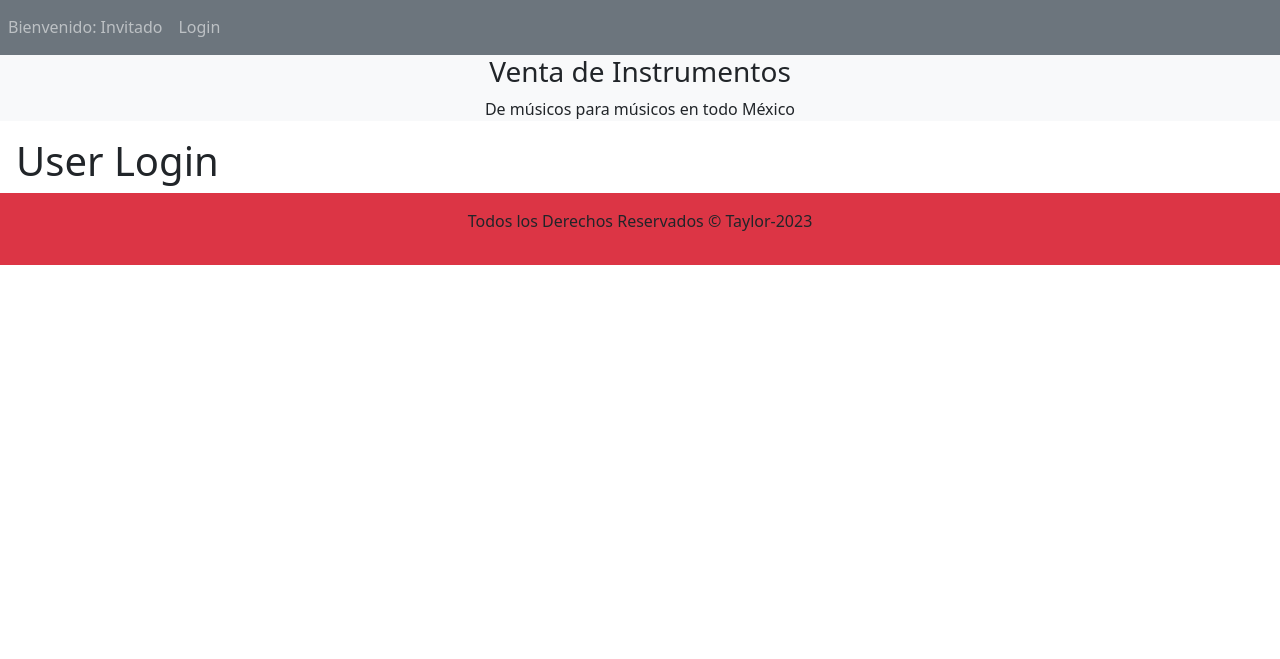
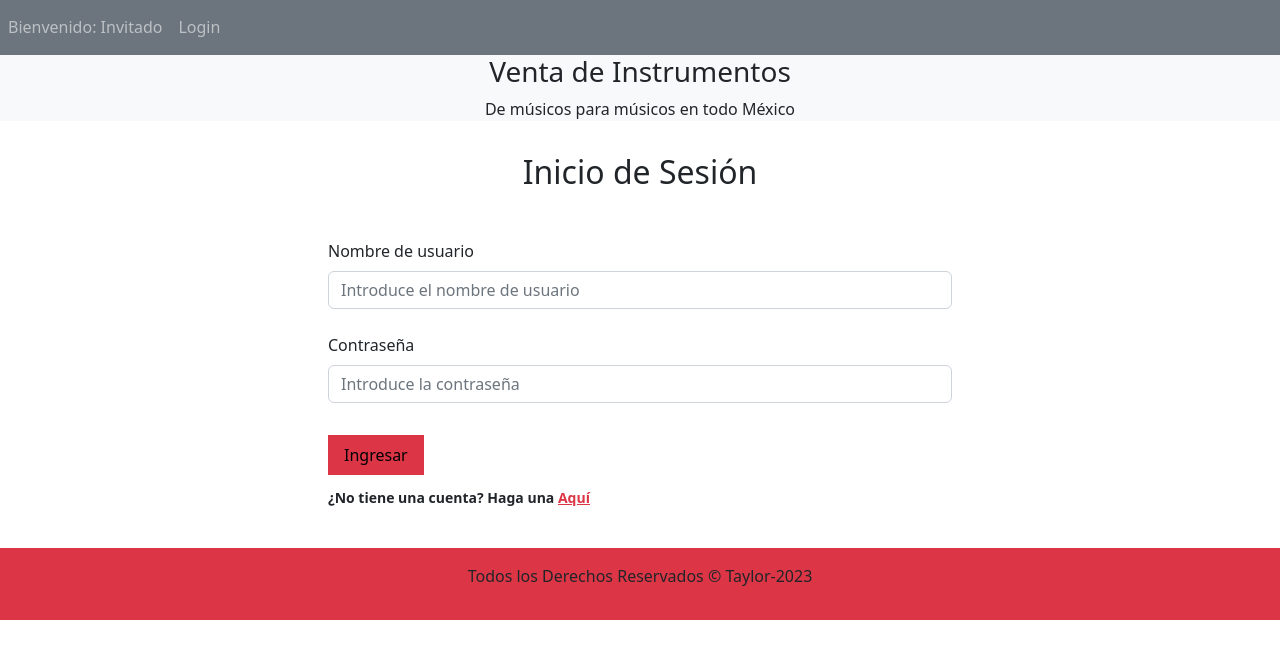
Before and after one commit to gerardmtz/ecommerce-webpage, a PHP site: page /users_area/checkout.php in a window 1280 px wide. Shown: the part 83-742 px from the top of the page. Run offline with PHP 8.4, Linux system fonts and the light colour scheme; some libraries are stand-ins or nearby versions; grey boxes are pictures that could not be loaded.

Commit message:
Se enlazaron todos los archivos del commit entre si para que se pueade acceder a los apartados de login y registro

```diff
--- a/cart.php
+++ b/cart.php
@@ -191,7 +191,7 @@
 
                                 <h4 class='px-3'>Subtotal: <strong class='text-danger'> $$total_price </strong> </h4>
                                 <input type='submit' value=' Seguir comprando ' class='bg-danger border-0 mx-2' name='continue_shopping'>
-                                <button class='bg-secondary px-3 py-2 border-0 mx-2'> <a href='checkout.php' class='text-light text-decoration-none'> Verficiar </a> </button>
+                                <button class='bg-secondary px-3 py-2 border-0 mx-2'> <a href='./users_area/checkout.php' class='text-light text-decoration-none'> Verficiar </a> </button>
 
                                 ";
                             }else{
--- a/display_all.php
+++ b/display_all.php
@@ -72,7 +72,7 @@
                     <a class="nav-link" href="#">Bienvenido: Invitado</a>
                 </li>
                 <li class = "nav-item">
-                    <a class="nav-link" href="#">Login</a>
+                    <a class="nav-link" href="./users_area/user_login.php">Login</a>
                 </li>
             </ul>
         </nav>
--- a/index.php
+++ b/index.php
@@ -75,7 +75,7 @@
                     <a class="nav-link" href="#">Bienvenido: Invitado</a>
                 </li>
                 <li class = "nav-item">
-                    <a class="nav-link" href="#">Login</a>
+                    <a class="nav-link" href="./users_area/user_login.php">Login</a>
                 </li>
             </ul>
         </nav>
--- a/product_details.php
+++ b/product_details.php
@@ -72,7 +72,7 @@
                     <a class="nav-link" href="#">Bienvenido: Invitado</a>
                 </li>
                 <li class = "nav-item">
-                    <a class="nav-link" href="#">Login</a>
+                    <a class="nav-link" href="./users_area/user_login.php">Login</a>
                 </li>
             </ul>
         </nav>
--- a/search_product.php
+++ b/search_product.php
@@ -70,7 +70,7 @@
                     <a class="nav-link" href="#">Bienvenido: Invitado</a>
                 </li>
                 <li class = "nav-item">
-                    <a class="nav-link" href="#">Login</a>
+                    <a class="nav-link" href="./users_area/user_login.php">Login</a>
                 </li>
             </ul>
         </nav>
--- a/users_area/user_login.php
+++ b/users_area/user_login.php
@@ -4,11 +4,46 @@
     <meta charset="UTF-8">
     <meta http-equiv="X-UA-Compatible" content="IE=edge">
     <meta name="viewport" content="width=device-width, initial-scale=1.0">
-    <title>Document</title>
+    <title>Inicio de sesión</title>
+
+    <!--bootstrapt CSS link-->
+    <link href="https://cdn.jsdelivr.net/npm/bootstrap@5.2.3/dist/css/bootstrap.min.css" rel="stylesheet" integrity="sha384-rbsA2VBKQhggwzxH7pPCaAqO46MgnOM80zW1RWuH61DGLwZJEdK2Kadq2F9CUG65" crossorigin="anonymous">
+    <!-- <link rel="stylesheet" href="https://cdnjs.cloudflare.com/ajax/libs/bootstrap/5.2.3/css/bootstrap.min.css" integrity="sha512-Q2N+L5OJdw5qfhBf/24x/NSA+jElMTfc98tPZYm+yyZoXgZfLp0HJLZDPt1wFgUIykw0hflvyCprH4u89vL8Vg==" crossorigin="anonymous" referrerpolicy="no-referrer" /> -->
+
+    <!-- link css files -->
+    <link rel="stylesheet" href="../css/style_user.css">
+
 </head>
 <body>
 
-    <h1>User Login</h1>
+    <div class="container-fluid my-3">
+        <h2 class="text-center">Inicio de Sesión</h2>
+        <!-- <div class="row d-flex align-items-center justify-content-center"> -->
+        <!-- Se tuvo que optar a una alternativa por falta de compatibilidad -->
+        <div class="form-outline mb-4 w-50 m-auto mt-5">
+            <div clas="col-lg-12 col-xl-6">   <!-- enctype allows files to be sent through a POST-->
+                <form action="" method="POST" enctype="multipart/form-data">
+                    <!-- username field -->
+                    <div class="form-outline mb-4">
+                        <label for="user_username" class="form-label">Nombre de usuario</label>
+                        <input type="text" id="user_username" class="form-control" placeholder="Introduce el nombre de usuario" autocomplete="off" required="required" name="user_username"/>
+                    </div>
+                    <!-- password field -->
+                    <div class="form-outline mb-4">
+                        <label for="user_password" class="form-label">Contraseña</label>
+                        <input type="password" id="user_password" class="form-control" placeholder="Introduce la contraseña" autocomplete="off" required="required" name="user_password"/>
+                    </div>
+                    <div class="mt-4 pt-2">
+                        <input type="submit" value="Ingresar" class="bg-danger py-2 px-3 border-0" name="user_login">
+                        <p class="small fw-bold mt-2 pt-1 mb-0">¿No tiene una cuenta? Haga una <a href="user_registration.php" class="text-danger"> Aquí </a></p>
+                    </div>
+
+                </form>
+
+            </div>
+        </div>
+
+    </div>
 
 </body>
 </html>
--- a/users_area/user_registration.php
+++ b/users_area/user_registration.php
@@ -60,7 +60,7 @@
                     </div>
                     <div class="mt-4 pt-2">
                         <input type="submit" value="Registrar" class="bg-danger py-2 px-3 border-0" name="user_register">
-                        <p class="small fw-bold mt-2 pt-1 mb-0">¿Ya tiene una cuenta? <a href="user_login.php" class="text-danger"> Ingrese </a></p>
+                        <p class="small fw-bold mt-2 pt-1 mb-0">¿Ya tiene una cuenta? Inicie sesión <a href="user_login.php" class="text-danger"> Aquí </a></p>
                     </div>
 
                 </form>
```
Also changed, not shown: checkout.php (deleted, +0 -109 lines).
